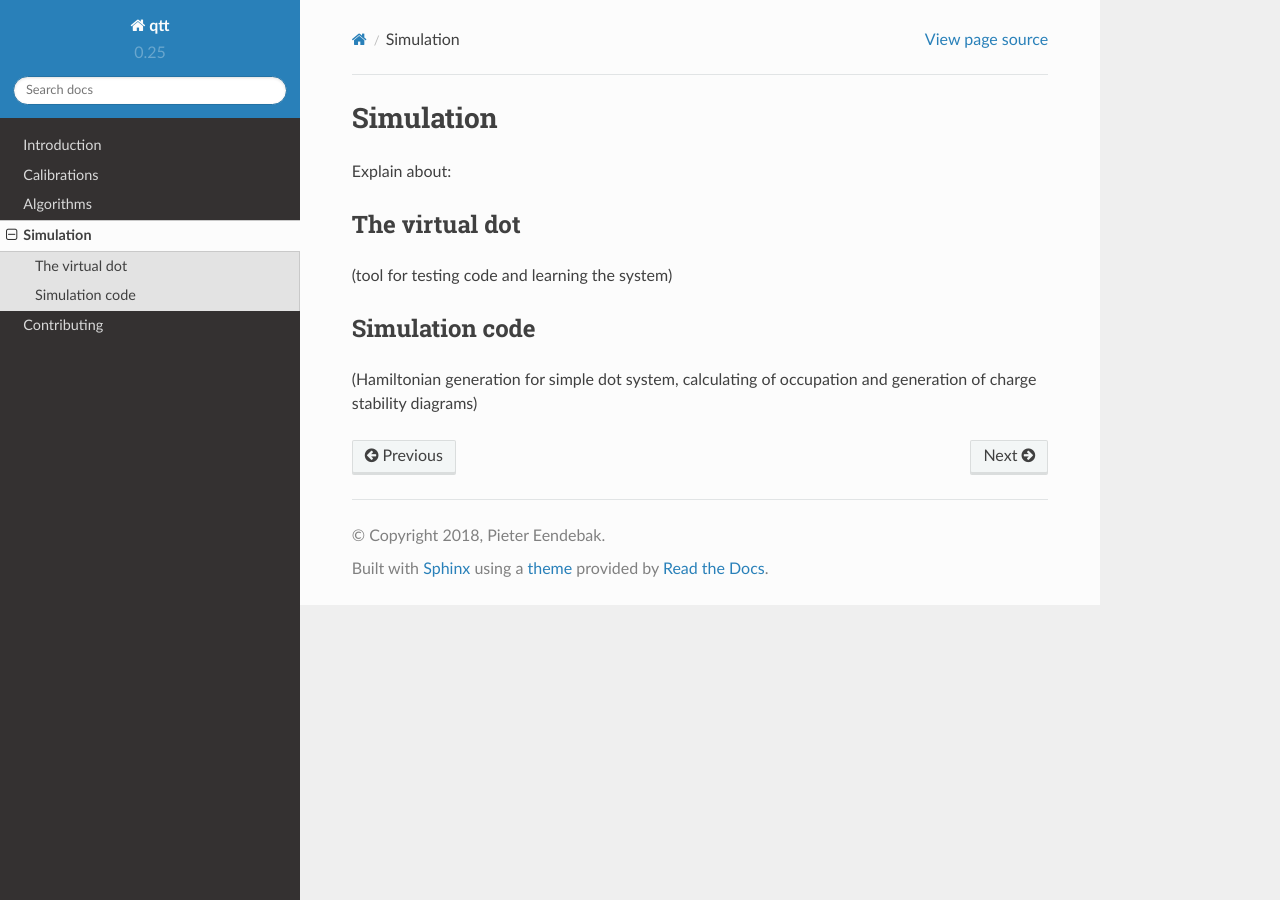
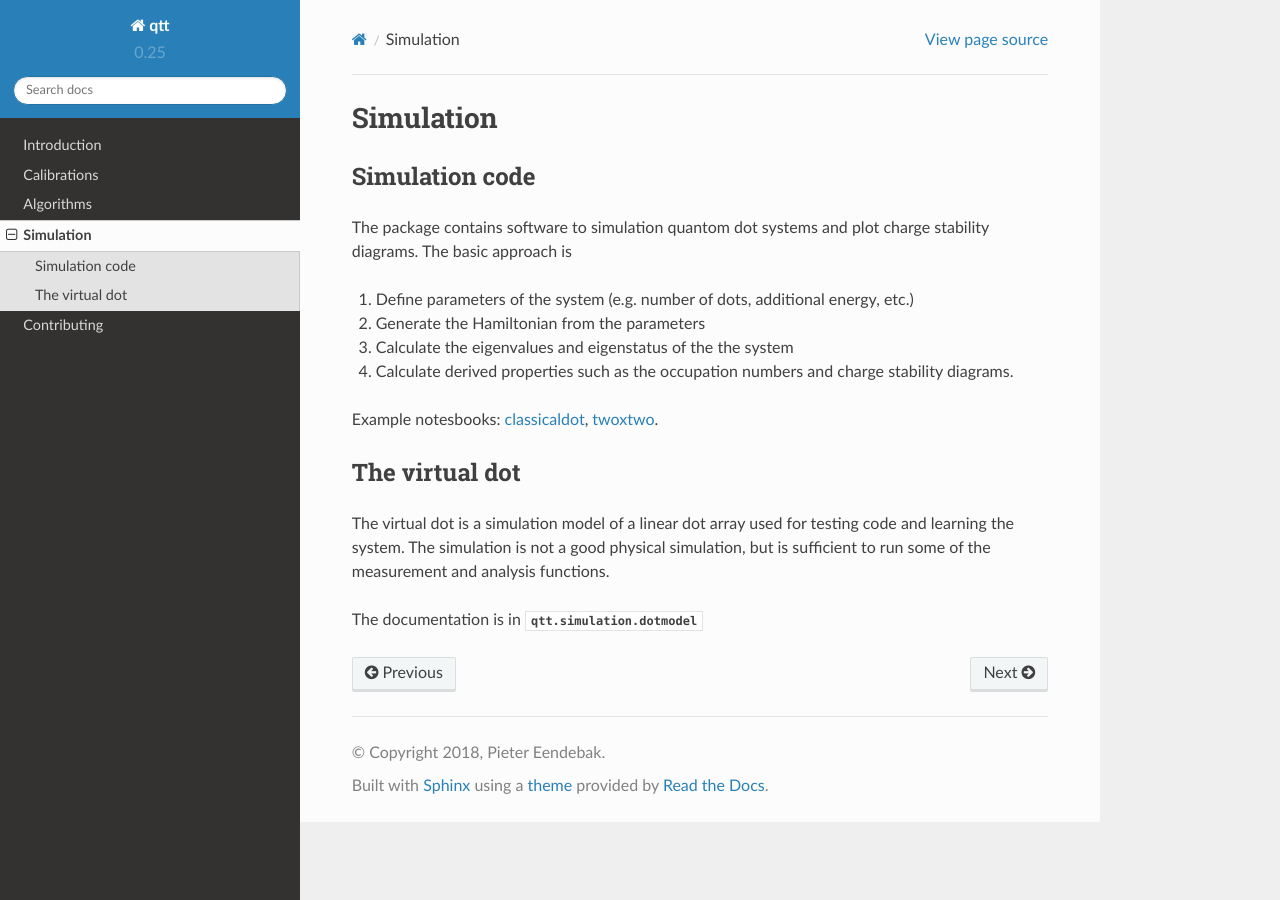
Before and after one commit to QuTech-Delft/qtt, a Sphinx documentation site: the page built from docs/simulation.rst, in a window 1280 px wide. Built offline with Sphinx 7.4.7 and the Read the Docs theme 2.0.0, drawn with Linux system fonts in a browser that asks for light colours; the version number is read from the project's files by our own code.

Commit message:
update docs for simulation code

```diff
--- a/docs/conf.py
+++ b/docs/conf.py
@@ -38,6 +38,13 @@ extensions = ['sphinx.ext.autodoc',
     'sphinx.ext.viewcode',
     'sphinx.ext.mathjax',
     'nbsphinx']
+
+if 0:
+    extensions += ['autoapi.extension']
+
+    # Document Python Code
+    autoapi_type = 'python'
+    autoapi_dirs = '../qtt'
 
 # Add any paths that contain templates here, relative to this directory.
 templates_path = ['_templates']
--- a/docs/simulation.rst
+++ b/docs/simulation.rst
@@ -1,15 +1,28 @@
 Simulation
 ==========
 
-Explain about:
+Simulation code
+---------------
+
+The package contains software to simulation quantom dot systems and plot charge stability diagrams. The basic approach is
+
+1. Define parameters of the system (e.g. number of dots, additional energy, etc.)
+2. Generate the Hamiltonian from the parameters
+3. Calculate the eigenvalues and eigenstatus of the the system
+4. Calculate derived properties such as the occupation numbers and charge stability diagrams.
+
+Example notesbooks: classicaldot_, twoxtwo_.
+
+.. _twoxtwo: notebooks/square_dot_tuning.html
+.. _classicaldot: notebooks/example_classical_dot_simulation.html
+
+
+
 
 The virtual dot
 ---------------
 
-(tool for testing code and learning the system)
+The virtual dot is a simulation model of a linear dot array used for testing code and learning the system.
+The simulation is not a good physical simulation, but is sufficient to run some of the measurement and analysis functions.
 
-
-Simulation code
----------------
-
-(Hamiltonian generation for simple dot system, calculating of occupation and generation of charge stability diagrams)
+The documentation is in :py:mod:`qtt.simulation.dotmodel`
```
Also changed, not shown: docs/algorithms.rst (+9 -3 lines).
